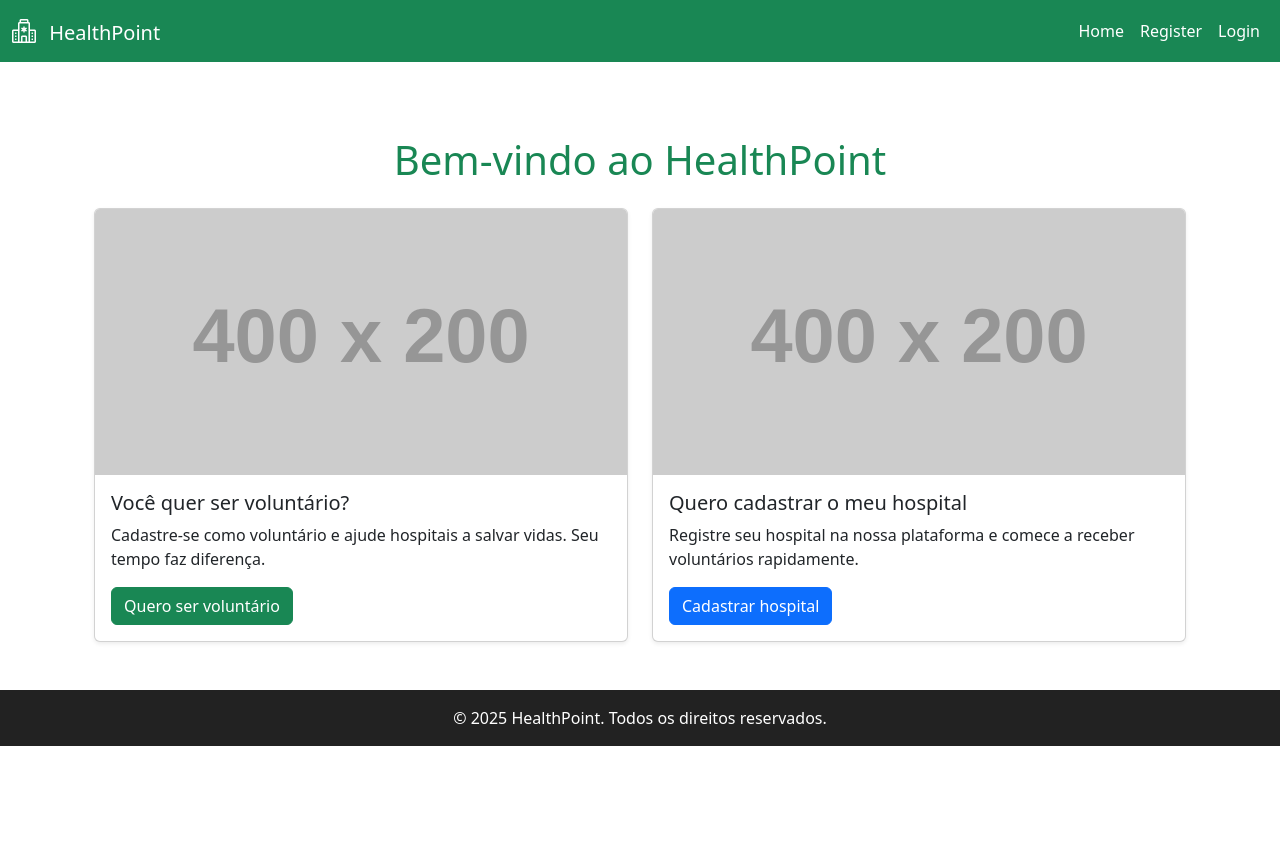
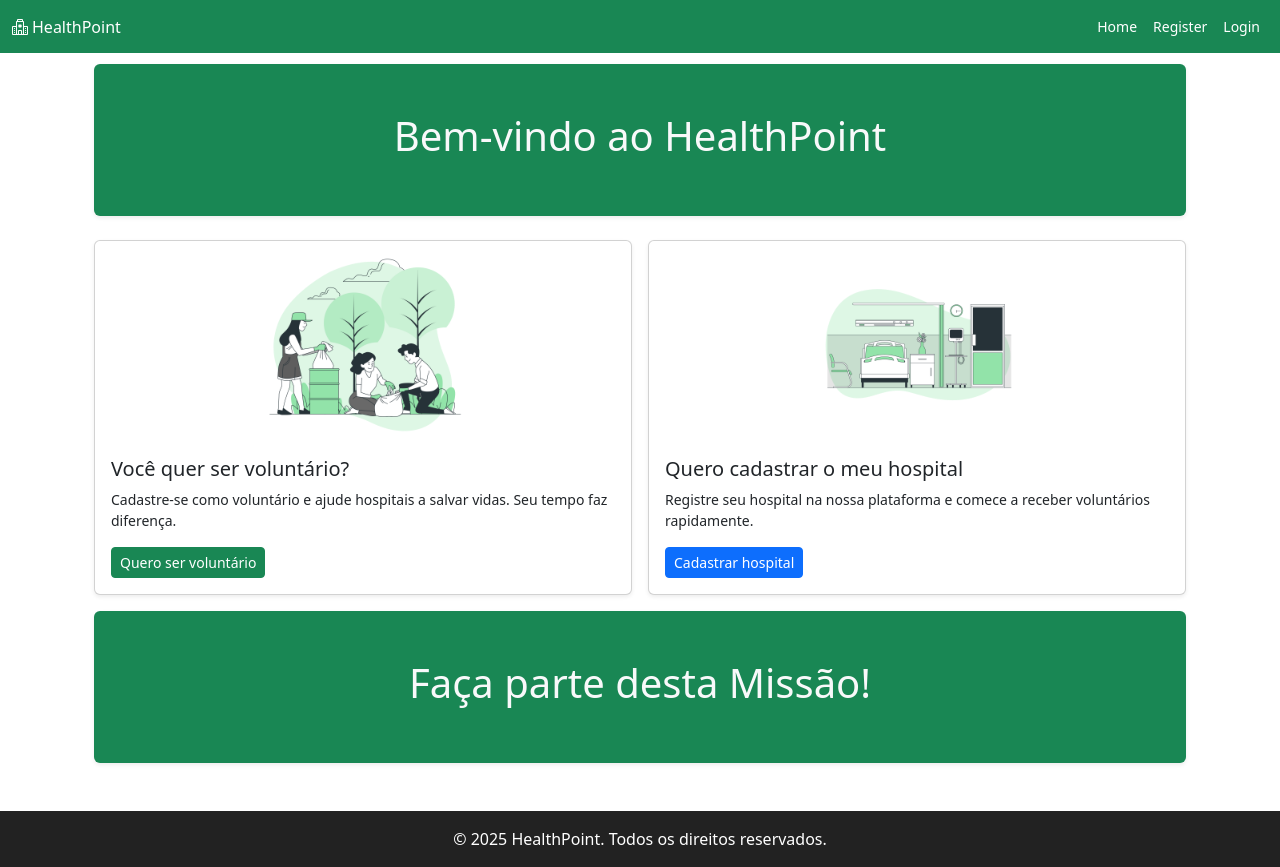
Before and after one commit to juancoutinhoflooxmongagua/HealthPoint-Frontend, a React (Create React App) app: page / in a window 1280 px wide. Before the commit the page ends 800 px from the top, so only its background shows below. Built offline with nearby package versions, Linux system fonts and the light colour scheme.

Commit message:
feat:a aprimoring Home

```diff
--- a/src/Views/Components/Nav.jsx
+++ b/src/Views/Components/Nav.jsx
@@ -3,10 +3,10 @@ import { Link } from "react-router-dom";
 
 export default function Nav() {
   return (
-    <nav className="navbar navbar-expand-lg navbar-light bg-success fixed-top">
+    <nav className="navbar navbar-expand-lg navbar-light bg-success fixed-top py-2">
       <div className="container-fluid">
-        <Link className="navbar-brand text-white" to="/">
-          <i className="bi bi-hospital me-2" style={{ fontSize: "1.5rem" }}></i> HealthPoint
+        <Link className="navbar-brand text-white d-flex align-items-center" to="/" style={{ fontSize: "1rem" }}>
+          <i className="bi bi-hospital me-1"></i> HealthPoint
         </Link>
         <button
           className="navbar-toggler"
@@ -20,7 +20,7 @@ export default function Nav() {
           <span className="navbar-toggler-icon"></span>
         </button>
         <div className="collapse navbar-collapse" id="navbarNav">
-          <ul className="navbar-nav ms-auto">
+          <ul className="navbar-nav ms-auto small">
             <li className="nav-item">
               <Link className="nav-link text-white" to="/">Home</Link>
             </li>
--- a/src/Views/Main/Home.jsx
+++ b/src/Views/Main/Home.jsx
@@ -1,35 +1,56 @@
 import React from "react";
+import hospitalImage from "../../Assets/Images/Hospital room-bro.png";
+import VolunteerImage from "../../Assets/Images/Volunteering-bro.png";
 
 export default function Home() {
   return (
-    <div className="container mt-5 pt-4">
-      <h1 className="mb-4 text-center text-success">Bem-vindo ao HealthPoint</h1>
-      <div className="row row-cols-1 row-cols-md-2 g-4">
+    <div className="container">
+      <div className="bg-success p-5 rounded shadow-sm mb-4 text-center">
+        <h1 className=" mb-2 text-light">Bem-vindo ao <span>HealthPoint</span></h1>
+      </div>
+
+      <div className="row row-cols-1 row-cols-md-2 g-3">
         <div className="col">
           <div className="card h-100 shadow-sm">
-            <img src="https://via.placeholder.com/400x200?text=Voluntário" className="card-img-top" alt="Voluntário" />
-            <div className="card-body">
-              <h5 className="card-title">Você quer ser voluntário?</h5>
-              <p className="card-text">
+            <img
+              src={VolunteerImage}
+              className="card-img-top"
+              alt="Voluntário"
+              style={{ maxHeight: "200px", objectFit: "contain" }}
+            />
+            <div className="card-body py-3">
+              <h5 className="card-title fs-5">Você quer ser voluntário?</h5>
+              <p className="card-text small">
                 Cadastre-se como voluntário e ajude hospitais a salvar vidas. Seu tempo faz diferença.
               </p>
-              <a href="/register" className="btn btn-success">Quero ser voluntário</a>
+              <a href="/register" className="btn btn-success btn-sm">Quero ser voluntário</a>
             </div>
           </div>
         </div>
+
         <div className="col">
           <div className="card h-100 shadow-sm">
-            <img src="https://via.placeholder.com/400x200?text=Hospital" className="card-img-top" alt="Hospital" />
-            <div className="card-body">
-              <h5 className="card-title">Quero cadastrar o meu hospital</h5>
-              <p className="card-text">
+            <img
+              src={hospitalImage}
+              className="card-img-top"
+              alt="Hospital"
+              style={{ maxHeight: "200px", objectFit: "contain" }}
+            />
+            <div className="card-body py-3">
+              <h5 className="card-title fs-5">Quero cadastrar o meu hospital</h5>
+              <p className="card-text small">
                 Registre seu hospital na nossa plataforma e comece a receber voluntários rapidamente.
               </p>
-              <a href="/register" className="btn btn-primary">Cadastrar hospital</a>
+              <a href="/register" className="btn btn-primary btn-sm">Cadastrar hospital</a>
             </div>
           </div>
         </div>
       </div>
+
+      <div className="bg-success p-5 mt-3 rounded shadow-sm mb-4 text-center">
+        <h1 className=" mb-2 text-light">Faça parte desta Missão!</h1>
+      </div>
+
     </div>
   );
 }
```
